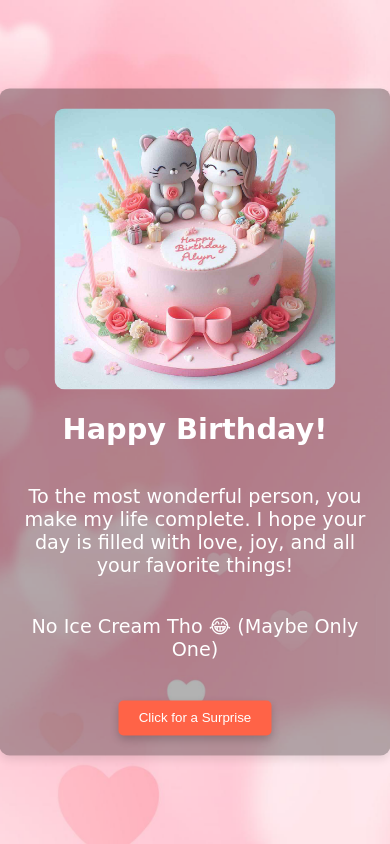
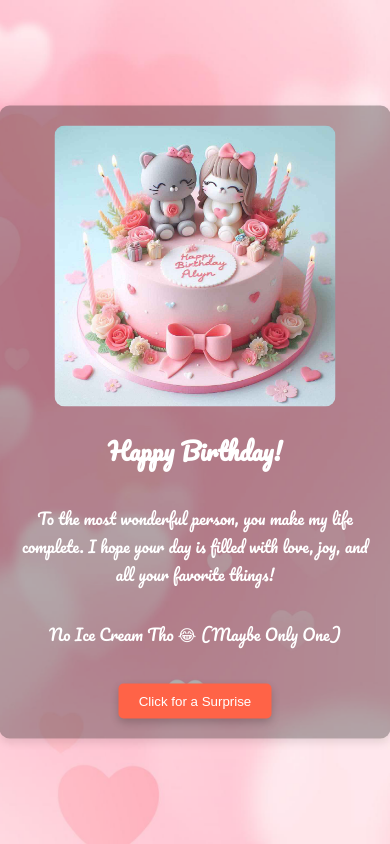
Before and after one commit to zishanz3/Something, a plain HTML site: page index.html in a window 390 px wide. Drawn offline with Linux system fonts and the light colour scheme.

Commit message:
Update styles.css

```diff
--- a/styles.css
+++ b/styles.css
@@ -1,5 +1,5 @@
 body {
-    font-family: 'Allura', cursive;
+    font-family: 'Pacifico', cursive;
     background-image: url('full-background.jpg');
     background-size: cover;
     background-position: center;
@@ -52,12 +52,12 @@ body {
 
 .card h1, .second-page h1, .slideshow-page h1, .final-message, .gift-page h2 {
     color: #ffffff;
-    font-size: 4vw; /* Use viewport width for better responsiveness */
+    font-size: 2em;
 }
 
 .card p, .second-page p, .slideshow-page p, .gift-page p {
     color: #ffffff;
-    font-size: 2vw; /* Adjust text size based on viewport width */
+    font-size: 1.2em;
 }
 
 button {
@@ -148,11 +148,11 @@ button:active {
     }
 
     .card h1, .second-page h1, .slideshow-page h1 {
-        font-size: 1.8em; /* Adjust heading size for small screens */
+        font-size: 1.5em;
     }
 
     .card p, .second-page p, .slideshow-page p {
-        font-size: 1.2em; /* Adjust paragraph text for readability */
+        font-size: 1em;
     }
 
     .header-image, .second-image, .slide-image {
@@ -160,7 +160,7 @@ button:active {
     }
 
     .final-message {
-        font-size: 2.5em;
+        font-size: 2em;
     }
 }
 
@@ -172,6 +172,8 @@ button:active {
         opacity: 1;
     }
 }
+
+/* All previous CSS remains the same */
 
 /* Additional styles for the final message container */
 .final-message-container {
```
